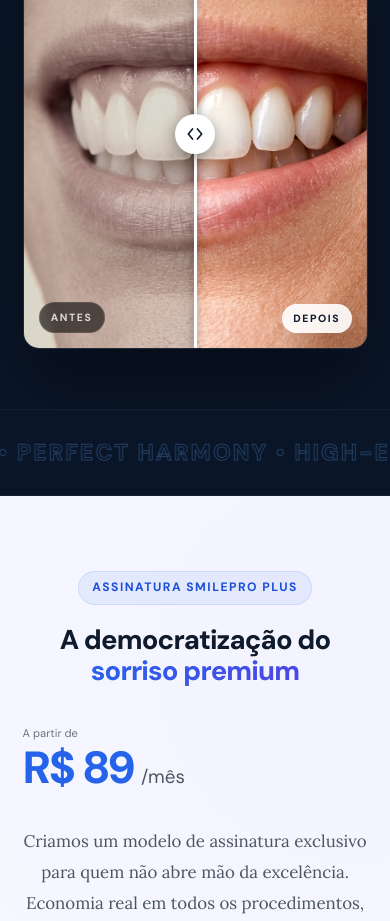
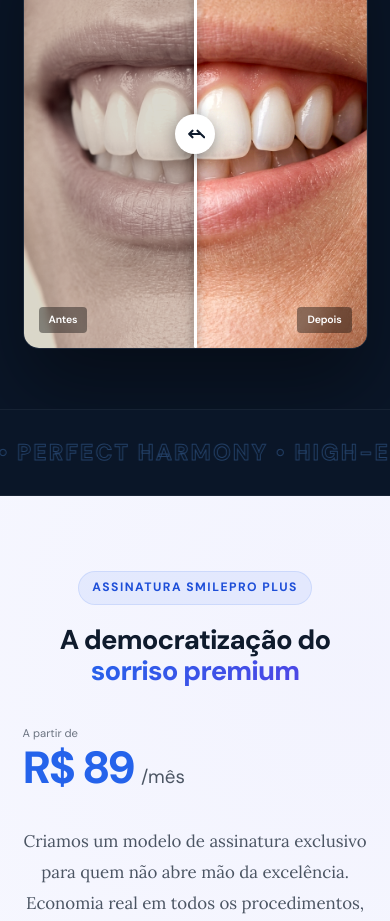
Before and after one commit to ironiaproject-a11y/dental, a Next.js app: page / in a window 390 px wide. Shown: the part 4100-5021 px from the top of the page. Built offline with nearby package versions, Linux system fonts and the light colour scheme; a web font is replaced by a local one.

Commit message:
style: update before/after labels and slider icon

```diff
--- a/src/app/components/BeforeAfter.js
+++ b/src/app/components/BeforeAfter.js
@@ -109,8 +109,8 @@ export default function BeforeAfter() {
             >
               <div className={styles.sliderLine} />
               <div className={styles.sliderKnob}>
-                <svg width="24" height="24" viewBox="0 0 24 24" fill="none" stroke="#0F1B2D" strokeWidth="2" strokeLinecap="round" strokeLinejoin="round">
-                  <path d="M15 18l5-6-5-6M9 18l-5-6 5-6" />
+                <svg width="24" height="24" viewBox="0 0 24 24" fill="none" stroke="#0F1B2D" strokeWidth="2.5" strokeLinecap="round" strokeLinejoin="round">
+                  <path d="M5 12h14M5 12l4-4M5 12l4 4M19 12l-4-4M19 12l4 4" />
                 </svg>
               </div>
             </div>
--- a/src/app/components/BeforeAfter.module.css
+++ b/src/app/components/BeforeAfter.module.css
@@ -15,14 +15,13 @@
   max-width: 37.5rem;
   margin: 1.5rem auto 0;
   color: rgba(255, 255, 255, 0.65);
-  font-size: var(--text-lead);             /* 18px — token unificado */
+  font-size: var(--text-lead);
   font-family: var(--font-body);
   line-height: 1.7;
 }
 
-/* Widescreen Singleton Wrapper */
 .singletonWrapper {
-  max-width: 60rem; /* 960px */
+  max-width: 60rem;
   margin: 0 auto;
   position: relative;
 }
@@ -34,12 +33,11 @@
   border-radius: 24px;
   overflow: hidden;
   box-shadow: 0 40px 80px rgba(0, 0, 0, 0.4);
-  border: 1px solid rgba(255, 255, 255, 0.08); /* reflexo na borda de acrilico */
-  cursor: ew-resize; /* indica redimensionamento leste-oeste */
+  border: 1px solid rgba(255, 255, 255, 0.08);
+  cursor: ew-resize;
   user-select: none;
 }
 
-/* Base "Before" Layer */
 .beforeWrapper {
   position: absolute;
   inset: 0;
@@ -57,57 +55,41 @@
   z-index: 1;
 }
 
-/* Clipped "After" Layer */
 .afterWrapper {
   position: absolute;
   inset: 0;
   width: 100%;
   height: 100%;
-  pointer-events: none; /* Deixa o mouse interagir com o container principal */
+  pointer-events: none;
 }
 
 .afterImage {
-  filter: saturate(1.1) brightness(1.05) contrast(1.05); /* Extra pop and glow for the final luxury result */
+  filter: saturate(1.1) brightness(1.05) contrast(1.05);
 }
 
-/* Badges */
-.badgeBefore {
+.badgeBefore, .badgeAfter {
   position: absolute;
   bottom: 1.5rem;
-  left: 2rem;
-  background: rgba(0, 0, 0, 0.6);
-  backdrop-filter: blur(8px);
-  -webkit-backdrop-filter: blur(8px);
-  color: rgba(255,255,255,0.8);
-  padding: 0.5rem 1rem;
+  background: rgba(0, 0, 0, 0.4);
+  color: #FFFFFF;
+  padding: 4px 10px;
   font-family: var(--font-display);
-  font-weight: 700;
-  font-size: 0.8125rem;
-  text-transform: uppercase;
-  letter-spacing: 0.15em;
-  border-radius: 100px;
-  border: 1px solid rgba(255,255,255,0.1);
+  font-weight: 600;
+  font-size: 0.75rem;
+  border-radius: 4px;
   z-index: 10;
+  pointer-events: none;
+  backdrop-filter: blur(4px);
+}
+
+.badgeBefore {
+  left: 1.5rem;
 }
 
 .badgeAfter {
-  position: absolute;
-  bottom: 1.5rem;
-  right: 2rem;
-  background: rgba(255, 255, 255, 0.9);
-  color: #0F1B2D;
-  padding: 0.5rem 1rem;
-  font-family: var(--font-display);
-  font-weight: 800;
-  font-size: 0.8125rem;
-  text-transform: uppercase;
-  letter-spacing: 0.15em;
-  border-radius: 100px;
-  z-index: 10;
-  box-shadow: 0 10px 20px rgba(0, 0, 0, 0.15);
+  right: 1.5rem;
 }
 
-/* Slider UI */
 .sliderHandle {
   position: absolute;
   top: 0;
@@ -150,7 +132,6 @@
   transform: scale(0.92);
 }
 
-/* Hidden Input overlaying the container to make it fully accessible and easily draggable */
 .hiddenInput {
   position: absolute;
   inset: 0;
@@ -167,18 +148,12 @@
     aspect-ratio: 4 / 5;
     border-radius: 16px;
   }
-  .badgeBefore {
-    left: 1rem;
+  .badgeBefore, .badgeAfter {
     bottom: 1rem;
-    padding: 0.35rem 0.75rem;
     font-size: 0.7rem;
   }
-  .badgeAfter {
-    right: 1rem;
-    bottom: 1rem;
-    padding: 0.35rem 0.75rem;
-    font-size: 0.7rem;
-  }
+  .badgeBefore { left: 1rem; }
+  .badgeAfter { right: 1rem; }
   .sliderKnob {
     width: 40px;
     height: 40px;
```
